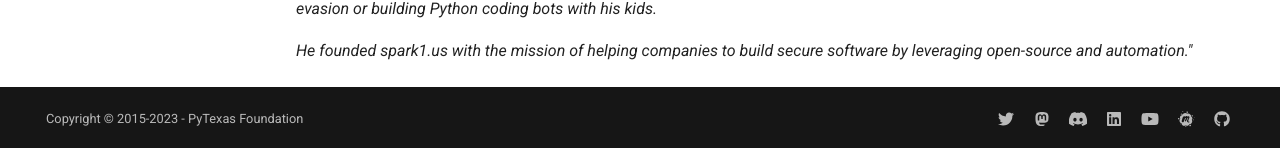
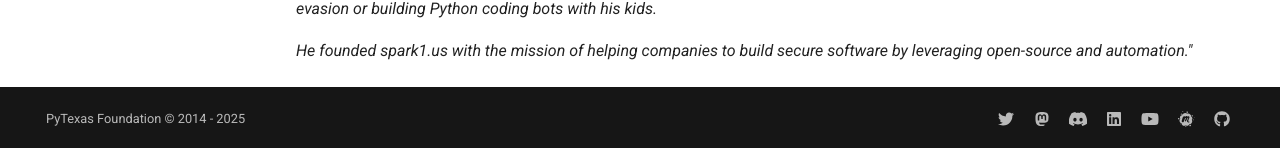
Before and after one commit to pytexas/meetup, an MkDocs documentation site: the page built from docs/index.md, in a window 1280 px wide and 998 px high. Shown: the part 847-995 px from the top of the window. Built offline with MkDocs 1.6.1 and Material for MkDocs 9.7.7, drawn with Linux system fonts in a browser that asks for light colours; comment, search, counter and statistics services are not loaded.

Commit message:
Update mkdocs.yml

```diff
--- a/mkdocs.yml
+++ b/mkdocs.yml
@@ -26,7 +26,7 @@ theme:
   palette:
     primary: blue
     accent: yellow
-copyright: Copyright &copy; 2015-2023 - PyTexas Foundation
+copyright: 'PyTexas Foundation © 2014 - 2025'
 
 markdown_extensions:
   - pymdownx.superfences:
```
